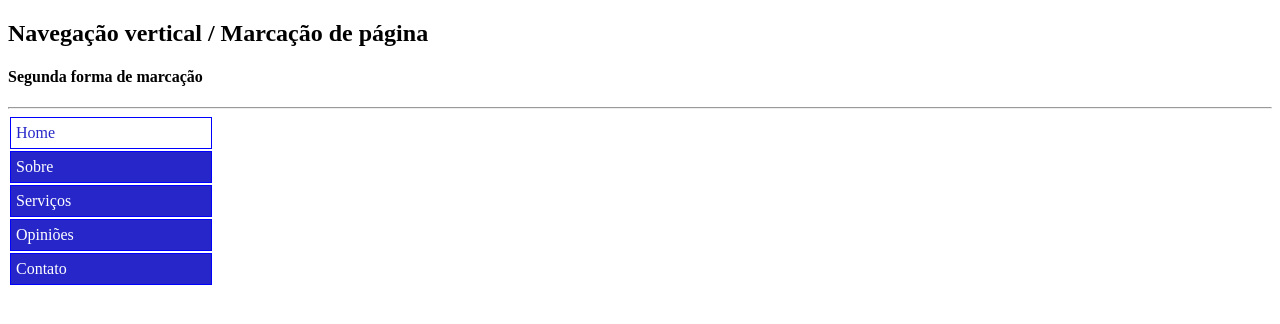
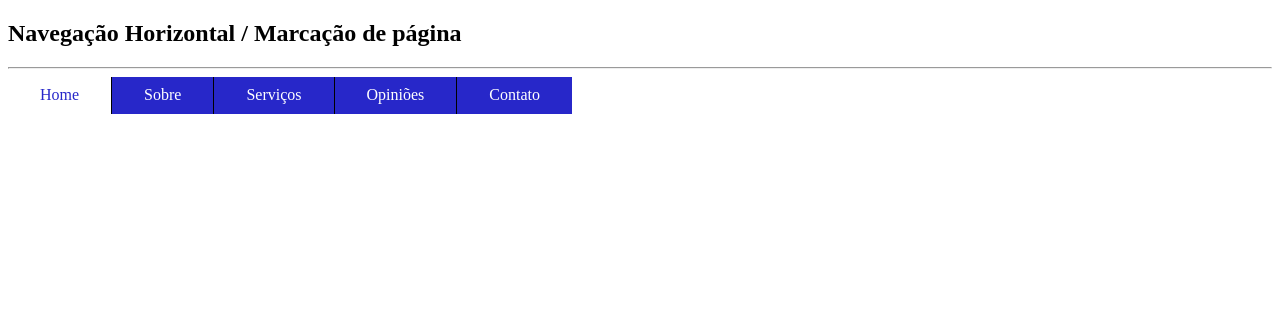
Before and after one commit to pablosantos28/navegacao-marcacao, a plain HTML site: page index.html in a window 1280 px wide. Drawn offline with Linux system fonts and the light colour scheme.

Commit message:
Navegação horizontal pronta!

```diff
--- a/css/estilo.css
+++ b/css/estilo.css
@@ -35,7 +35,7 @@ a:hover{
 
 /*******
 Navegação Vertical com segunda forma de marcação
-*/
+
 ul{
     padding: 0;
     margin: 0;
@@ -67,4 +67,54 @@ a:hover{
 {
     color: #2727C9;
     background-color: #fff;
+}*/
+
+
+/*******
+Navegação Horizontal com segunda forma de marcação*/
+
+ul{
+    margin: 0;
+    padding: 0;
+    width: 564px;
+    background: #2727C9;
+    float: left;
+    list-style-type: none;
 }
+
+ul li{
+    float: left;
+}
+
+ul a{
+    color: #fff;
+    display: block;
+    text-decoration: none;
+    padding: 0 2em;
+    line-height: 2.3em;
+    border-left: 1px solid #000;
+}
+
+/* Pra tirar a borda do primeiro link,
+no caso o home*/
+ul .primeiro a{
+    border: none;
+}
+
+ul a:hover{
+    color: #2727C9;
+    background: #fff;
+}
+
+/* Nós podemos deixar muito mais especifíco,
+todo site existe vários menus,
+podemos colocar id para cada um deles.
+*/
+#home .home a,
+#sobre .sobre a,
+#servicos .servicos a,
+#opinioes .opinioes a,
+#contato .contato a{
+    color: #2727C9;
+    background: #fff;
+}
--- a/index.html
+++ b/index.html
@@ -28,24 +28,40 @@
             <li><a href="contato.html">Contato</a></li>
         </ul>-->
 
+        <!--
         <h2>Navegação vertical / Marcação de página</h2>
         <h4>Segunda forma de marcação</h4>
 
         <hr>
 
         <ul>
-            <!--Segunda forma-->
-            <!--Podemos marcar uma página colocando um id no body, e uma classe
+            Segunda forma
+            Podemos marcar uma página colocando um id no body, e uma classe
             no li, essa forma não é muito recomendada para página dinâmicas.
             Essa forma o próprio css fica a cargo de saber automaticamente
             qual vai ser marcada
-            -->
+
             <li class="home"><a href="index.html">Home</a></li>
             <li class="sobre"><a href="sobre.html">Sobre</a></li>
             <li class="servicos"><a href="servicos.html">Serviços</a></li>
             <li class="opinioes"><a href="opinioes.html">Opiniões</a></li>
             <li class="contato"><a href="contato.html">Contato</a></li>
+        </ul>-->
+
+
+        <h2>Navegação Horizontal / Marcação de página</h2>
+        <!-- Dessa vez só vou utilizar a segunda forma, por que
+        na vertical eu usei as duas formas de marcação.
+        -->
+
+        <hr>
+
+        <ul>
+            <li class="home primeiro"><a href="index.html">Home</a></li>
+            <li class="sobre"><a href="sobre.html">Sobre</a></li>
+            <li class="servicos"><a href="servicos.html">Serviços</a></li>
+            <li class="opinioes"><a href="opinioes.html">Opiniões</a></li>
+            <li class="contato"><a href="contato.html">Contato</a></li>
         </ul>
-
     </body>
 </html>
```
Also changed, not shown: contato.html (+19 -3 lines), opinioes.html (+19 -3 lines), servicos.html (+19 -3 lines), sobre.html (+19 -3 lines).
